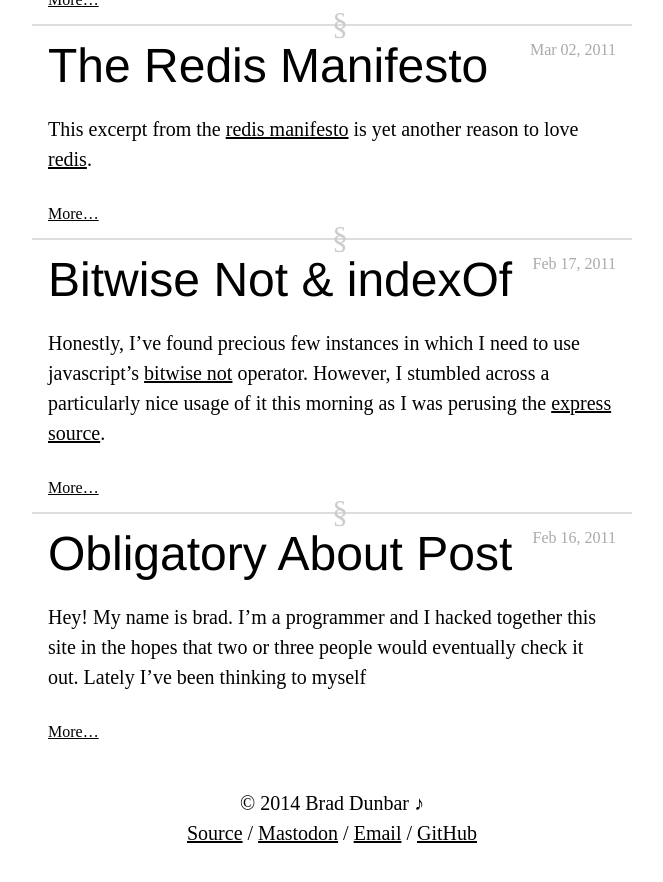
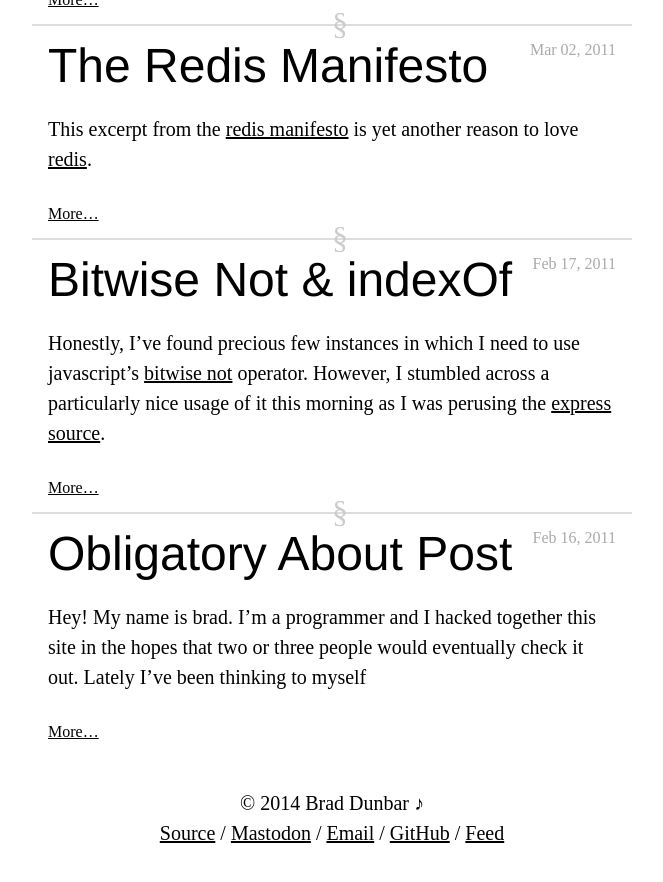
Before and after one commit to braddunbar/braddunbar.github.io, a Jekyll site: the page built from index.html, in a window 1280 px wide and 900 px high, scrolled down 3241 px. Shown: the top 882 px of the window, without its empty margins (308-971 px from the left). Built offline with Jekyll 4.4.1, drawn with Linux system fonts in a browser that asks for light colours; some web fonts are replaced.

Commit message:
feed link

```diff
--- a/_layouts/default.html
+++ b/_layouts/default.html
@@ -33,6 +33,8 @@
         <a rel='me' href='mailto:dunbarb2@gmail.com'>Email</a>
         /
         <a rel='me' href='https://github.com/braddunbar'>GitHub</a>
+        /
+        <a href='/feed.xml'>Feed</a>
       </p>
     </footer>
   </div>
```
